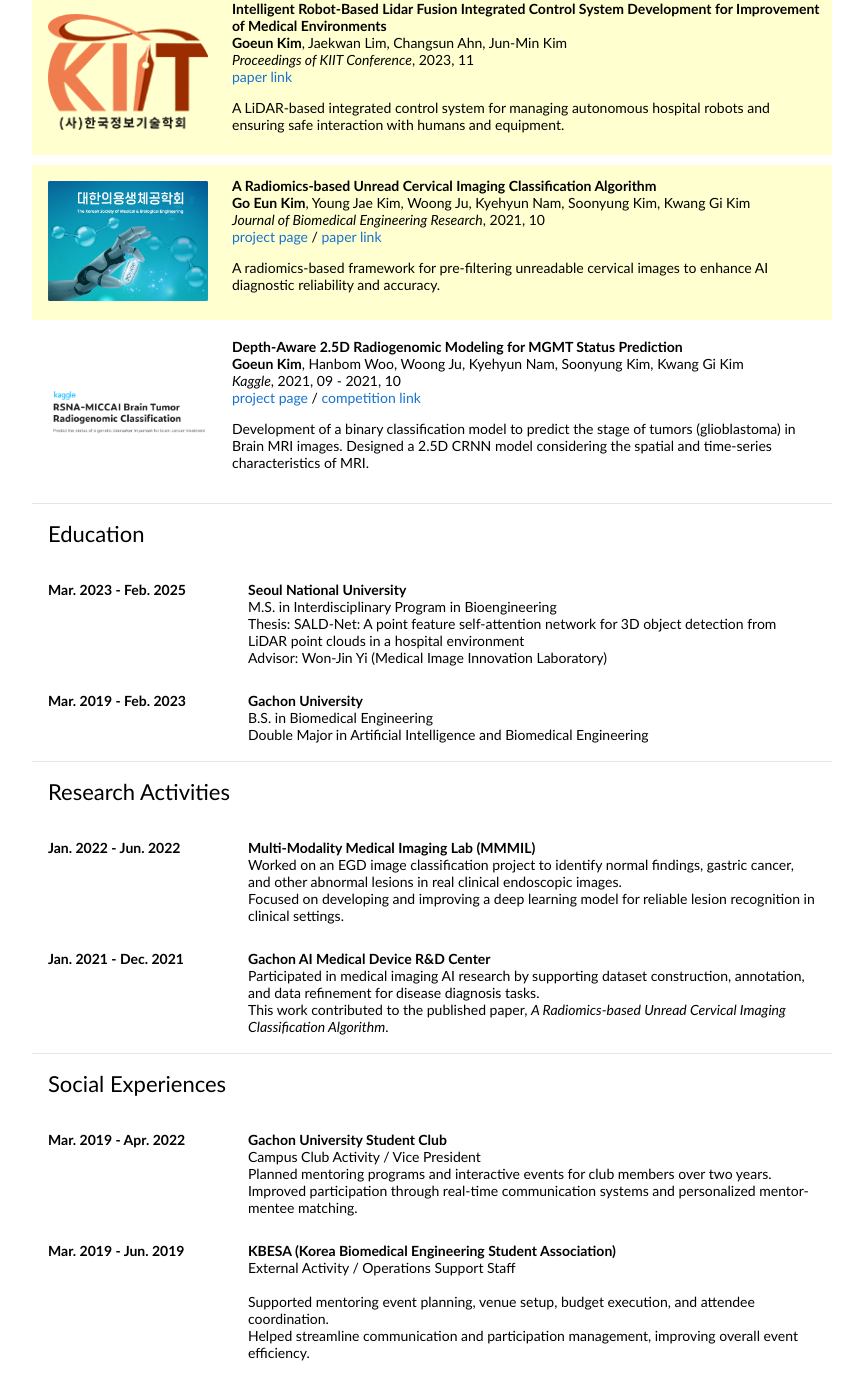
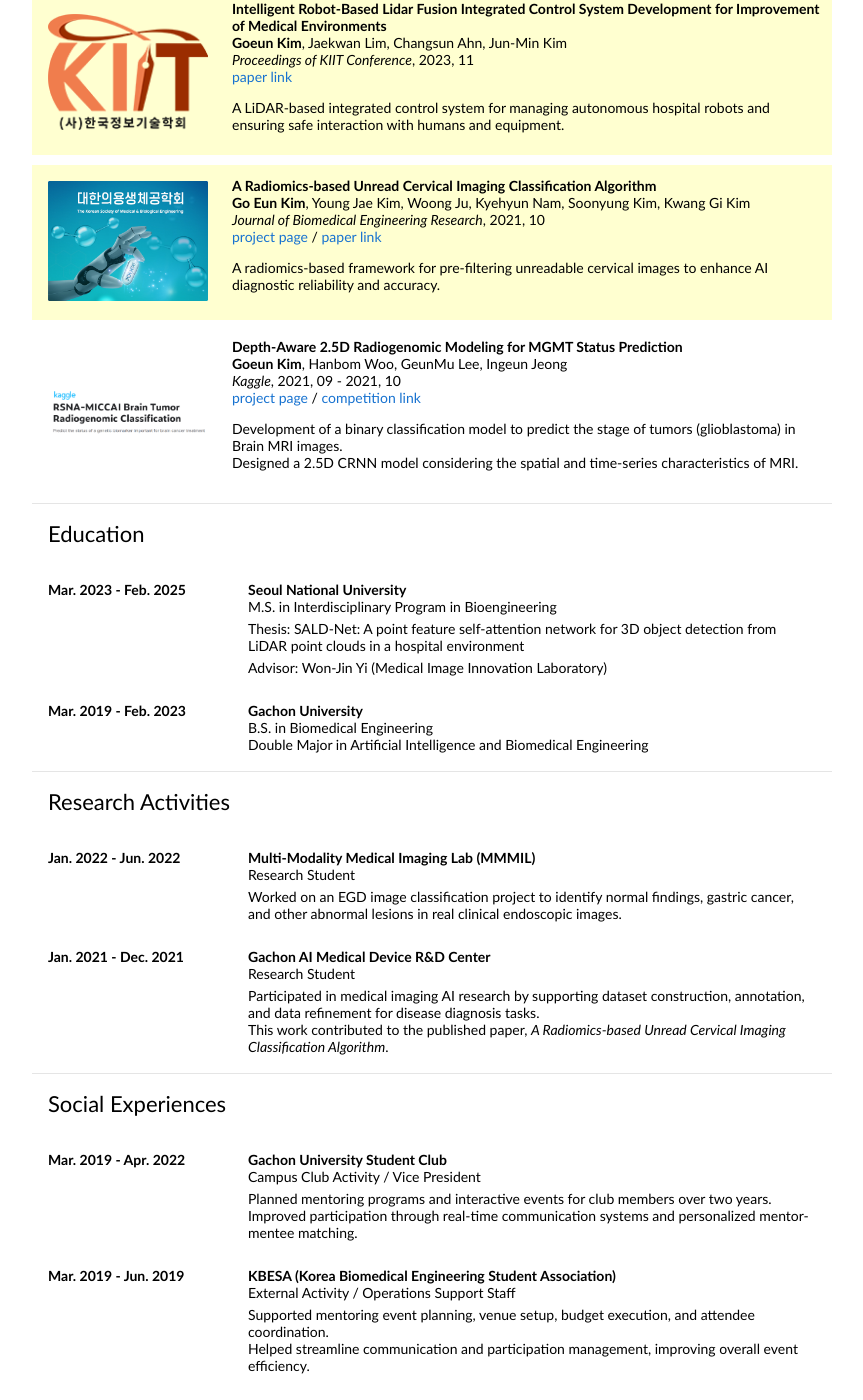
Before and after one commit to Groovy52/Groovy52.github.io, a Jekyll site: the page index.html, which Jekyll copies as it is, in a window 1280 px wide and 1400 px high, scrolled down 671 px. Shown: the whole window, without its empty margins (208-1071 px from the left). Built offline with Jekyll 4.4.1, drawn with Linux system fonts in a browser that asks for light colours; some of the changed text lies outside the part shown.

Commit message:
Update index.html

```diff
--- a/index.html
+++ b/index.html
@@ -52,10 +52,10 @@
                   <td style="padding:16px;width:100%;vertical-align:middle">
                     <h2>Research</h2>
                     <p>
-                      I am interested in <strong>vision AI that understands surrounding environments and recognizes and estimates objects from real-time sensory data</strong>, especially when such technology can contribute to <strong>public welfare, social well-being, and mutual prosperity.</strong>
+                      I am interested in <strong>vision AI that understands surrounding environments and recognizes and estimates objects from real-time sensory data</strong>, especially when such technology can contribute to <strong>public welfare, social well-being, and mutual prosperity.</strong><br>
                       Building on this interest, my current focus is on vision AI systems for autonomous mobile robots (AMRs) and smart factories.
                       Most of my research is about medical imaging preprocessing and computer vision networks from images or 3D point cloud.
-                      <strong>Published papers</strong> are <span class="highlight">highlighted</span>.
+                      <span class="highlight">Published papers are highlighted</span>.
                     </p>
                   </td>
                 </tr>
@@ -146,10 +146,8 @@
                     <br>
                     <strong>Goeun Kim</strong>,
                     <span>Hanbom Woo</span>,
-                    <span>Woong Ju</span>,
-                    <span>Kyehyun Nam</span>,
-                    <span>Soonyung Kim</span>,
-                    <span>Kwang Gi Kim</span>
+                    <span>GeunMu Lee</span>,
+                    <span>Ingeun Jeong</span>
                     <br>
                     <em>Kaggle</em>, 2021, 09 - 2021, 10
                     <br>
@@ -158,7 +156,7 @@
                     <a href="https://www.kaggle.com/competitions/rsna-miccai-brain-tumor-radiogenomic-classification">competition link</a>
                     <p></p>
                     <p>
-                      Development of a binary classification model to predict the stage of tumors (glioblastoma) in Brain MRI images.
+                      Development of a binary classification model to predict the stage of tumors (glioblastoma) in Brain MRI images.<br>
                       Designed a 2.5D CRNN model considering the spatial and time-series characteristics of MRI.
                     </p>
                   </td>
@@ -186,7 +184,9 @@
                   <td style="padding:8px 16px;width:75%;vertical-align:top;">
                     <strong>Seoul National University</strong><br>
                     M.S. in Interdisciplinary Program in Bioengineering<br>
+                    <span style="display:block; margin-top:5px;">
                     Thesis: SALD-Net: A point feature self-attention network for 3D object detection from LiDAR point clouds in a hospital environment<br>
+                    <span style="display:block; margin-top:5px;">
                     Advisor: Won-Jin Yi (Medical Image Innovation Laboratory)
                   </td>
                 </tr>
@@ -222,8 +222,9 @@
                   </td>
                   <td style="padding:8px 16px;width:75%;vertical-align:top;">
                     <strong>Multi-Modality Medical Imaging Lab (MMMIL)</strong><br>
+                    Research Student<br>
+                    <span style="display:block; margin-top:5px;">
                     Worked on an EGD image classification project to identify normal findings, gastric cancer, and other abnormal lesions in real clinical endoscopic images.<br>
-                    Focused on developing and improving a deep learning model for reliable lesion recognition in clinical settings.
                   </td>
                 </tr>
                 <tr>
@@ -232,6 +233,8 @@
                   </td>
                   <td style="padding:8px 16px;width:75%;vertical-align:top;">
                     <strong>Gachon AI Medical Device R&amp;D Center</strong><br>
+                    Research Student<br>
+                    <span style="display:block; margin-top:5px;">
                     Participated in medical imaging AI research by supporting dataset construction, annotation, and data refinement for disease diagnosis tasks.<br>
                     This work contributed to the published paper, <em>A Radiomics-based Unread Cervical Imaging Classification Algorithm</em>.
                   </td>
@@ -259,6 +262,7 @@
                   <td style="padding:8px 16px;width:75%;vertical-align:top;">
                     <strong>Gachon University Student Club</strong><br>
                     Campus Club Activity / Vice President<br>
+                    <span style="display:block; margin-top:5px;">
                     Planned mentoring programs and interactive events for club members over two years.<br>
                     Improved participation through real-time communication systems and personalized mentor-mentee matching.
                   </td>
@@ -269,7 +273,8 @@
                   </td>
                   <td style="padding:8px 16px;width:75%;vertical-align:top;">
                     <strong>KBESA (Korea Biomedical Engineering Student Association)</strong><br>
-                    External Activity / Operations Support Staff<br><br>
+                    External Activity / Operations Support Staff<br>
+                    <span style="display:block; margin-top:5px;">
                     Supported mentoring event planning, venue setup, budget execution, and attendee coordination.<br>
                     Helped streamline communication and participation management, improving overall event efficiency.
                   </td>
```
